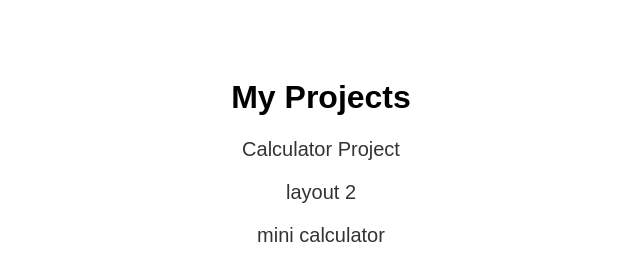
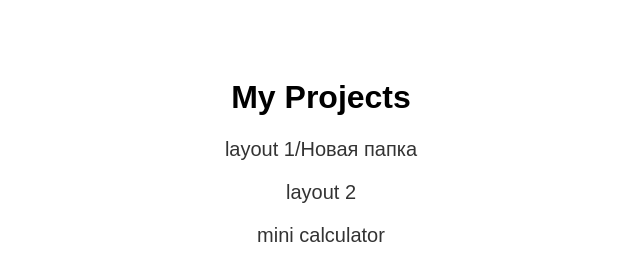
Before and after one commit to RdenX8/My-projects, a plain HTML site: page index.html in a window 1280 px wide. Shown: the full height of the page, 319-959 px from the left. Drawn offline with Linux system fonts and the light colour scheme.

Commit message:
Update index.html

```diff
--- a/index.html
+++ b/index.html
@@ -11,7 +11,7 @@
 </head>
 <body>
   <h1>My Projects</h1>
-  <a href="calculator/index.html" target="_blank">Calculator Project</a>
+  <a href="calculator/index.html" target="_blank">layout 1/Новая папка</a>
   <a href="project1/index.html" target="_blank">layout 2</a>
   <a href="project2/index.html" target="_blank">mini calculator</a>
 </body>
```
